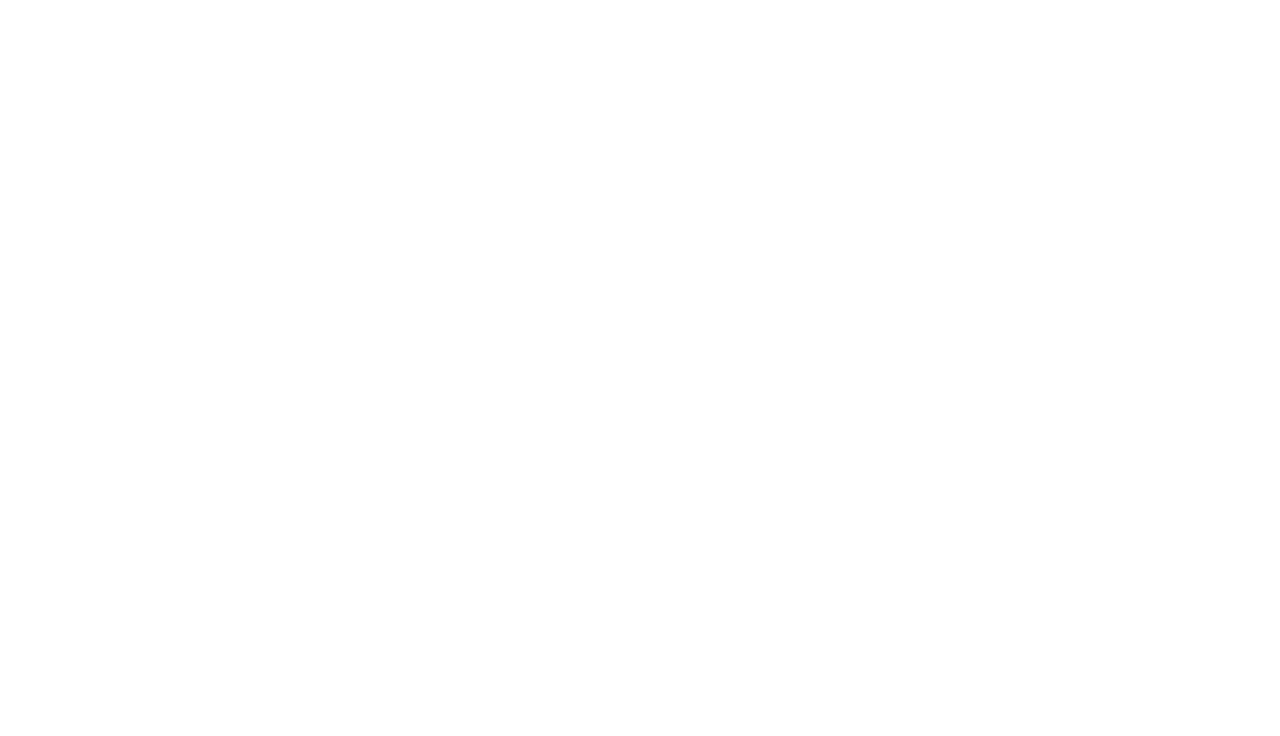
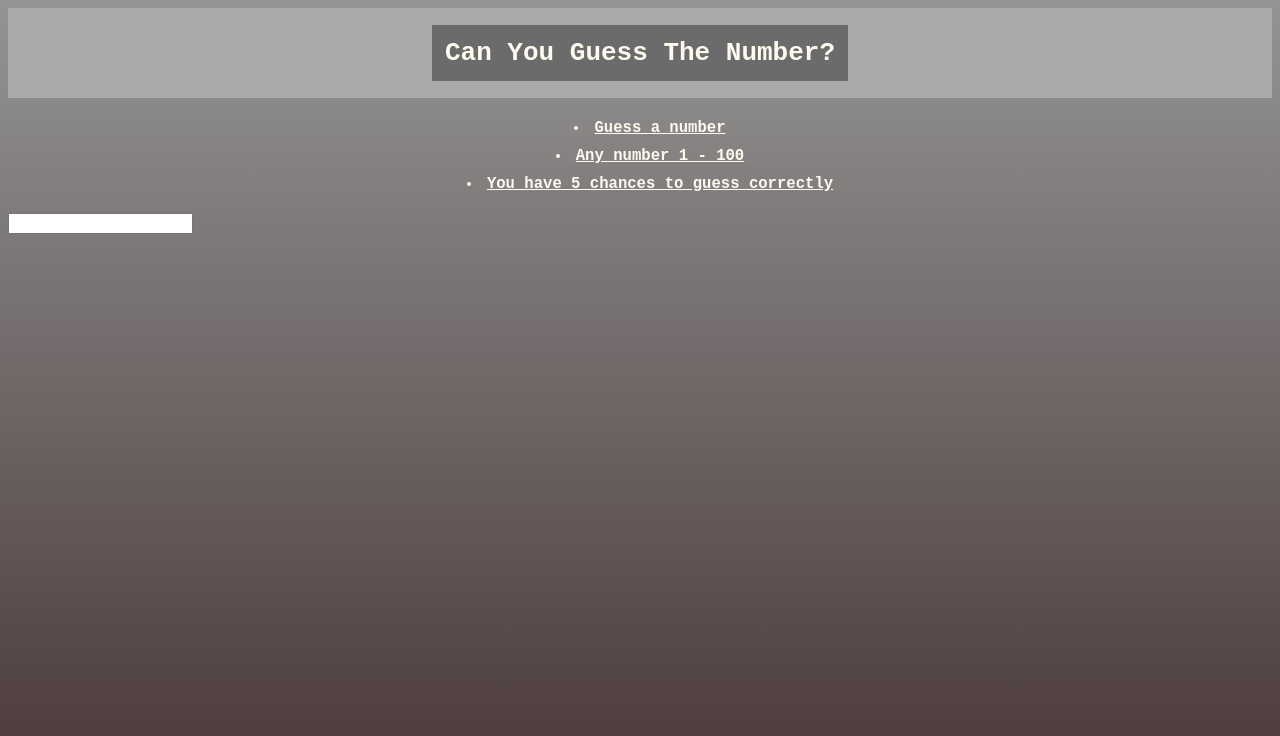
Before and after one commit to Remics89/Guessing_Game, a website: page index.html in a window 1280 px wide. Drawn offline with Linux system fonts and the light colour scheme.

Commit message:
early build of html and css content

```diff
--- a/index.html
+++ b/index.html
@@ -1,21 +1,29 @@
 <!DOCTYPE html>
 <html lang="en">
+    <head>
+        <meta charset="UTF-8" />
+        <meta http-equiv="X-UA-Compatible" content="IE=edge" />
+        <meta name="viewport" content="width=device-width, initial-scale=1.0" />
+        <title>Guessing Game</title>
+        <link rel="stylesheet" href="main.css" />
+        <!-- <script src='js/guessing-game.js'></script> -->
+    </head>
 
-  <head>
-    <meta charset="UTF-8">
-    <title>Guessing Game</title>
-    <link rel="stylesheet" href="main.css">
-    <!-- the MAIN.CSS file is linked here -->
-  </head>
-
-  <body>
-
-
-
-
-
-    <!-- <script src='js/guessing-game.js'></script> -->
-    <!-- uncomment the script tag above when you are ready to add JavaScript to your document -->
-  </body>
-
+    <body>
+        <header>
+            <h1 class="title">Can You Guess The Number?</h1>
+        </header>
+        <caption>
+            <ul class="parameters">
+                <li class="item1">Guess a number</li>
+                <li class="item2">Any number 1 - 100</li>
+                <li class="item3">You have 5 chances to guess correctly</li>
+            </ul>
+        </caption>
+        <div class="divmain">
+            <div class="divsub">
+              <input>
+            </div>
+        </div>
+    </body>
 </html>
--- a/main.css
+++ b/main.css
@@ -1 +1,34 @@
-/* Write your CSS code in this file */
+html {
+    background-image: linear-gradient(#949494, #493737);
+    height: 100%;
+    font-family: monospace;
+}
+
+header {
+    display: flex;
+    justify-content: center;
+    background-color: darkgray;
+}
+
+.title {
+    font-weight: bold;
+    padding: 1%;
+    background-color: rgb(107, 107, 107);
+    color: floralwhite;
+}
+
+.parameters {
+    display: flex;
+    flex-direction: column;
+    align-items: center;
+    color: floralwhite;
+    font-size: larger;
+    font-weight: bold;
+    text-decoration: underline;
+}
+
+.item1,
+.item2,
+.item3 {
+    padding: 5px;
+}
```
